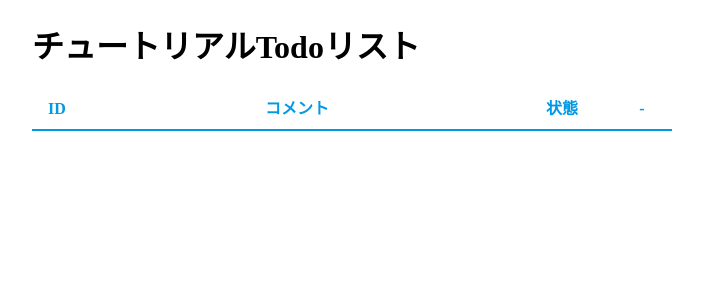
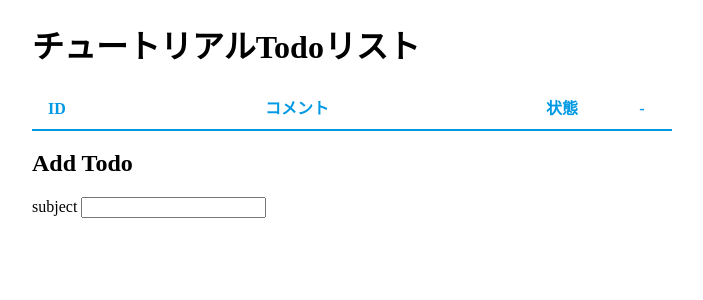
Before and after one commit to tk-ozawa/vue_vuex_preset, a Vue app: page / in a window 1280 px wide. Shown: the top 300 px of the page, without its empty margins (288-991 px from the left). Built offline with nearby package versions, Linux system fonts and the light colour scheme.

Commit message:
add: form

```diff
--- a/src/components/Todo.vue
+++ b/src/components/Todo.vue
@@ -15,6 +15,13 @@
         <tr></tr>
       </tbody>
     </table>
+
+    <h2>Add Todo</h2>
+    <form action="add-form" @submit.prevent>
+      subject
+      <input type="text" ref="subject" />
+      <button type="submit"></button>
+    </form>
   </div>
 </template>
 
```
